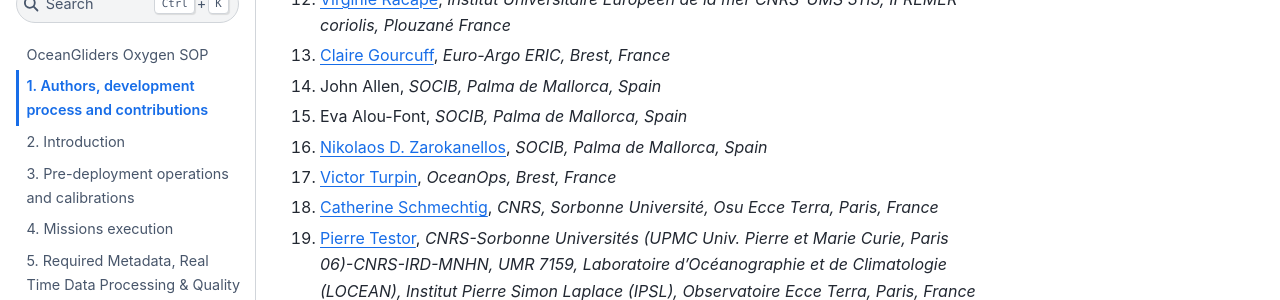
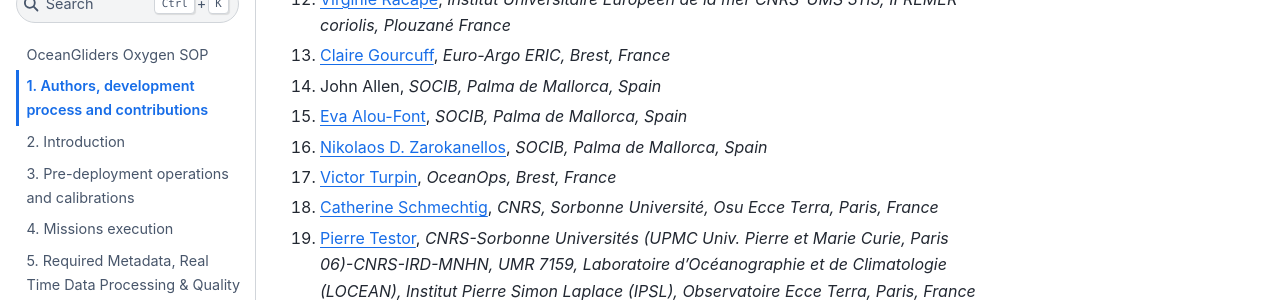
Before and after one commit to OceanGlidersCommunity/Oxygen_SOP, a Jupyter Book: the page built from sections/authors_SOP_development_process.md, in a window 1280 px wide and 900 px high, scrolled down 641 px. Shown: the part 154-454 px from the top of the window. Built offline with Jupyter Book 1.0.4 settings and Sphinx 7.4.7 and the Sphinx Book theme 1.1.4, drawn with Linux system fonts in a browser that asks for light colours; part of the change alters nothing that is shown.

Commit message:
Edit my github page (#147)

```diff
--- a/sections/authors_SOP_development_process.md
+++ b/sections/authors_SOP_development_process.md
@@ -15,7 +15,7 @@
   1. [Virginie Racapé](https://github.com/vracape), *Institut Universitaire Européen de la mer CNRS-UMS 3113, IFREMER-coriolis, Plouzané France*
   1. [Claire Gourcuff](https://github.com/cgourcuf), *Euro-Argo ERIC, Brest, France*
   1. John Allen, *SOCIB, Palma de Mallorca, Spain*
-  1. Eva Alou-Font, *SOCIB, Palma de Mallorca, Spain*
+  1. [Eva Alou-Font](https://github.com/EvaLou), *SOCIB, Palma de Mallorca, Spain*
   1. [Nikolaos D. Zarokanellos](https://github.com/nizaroka), *SOCIB, Palma de Mallorca, Spain*
   1. [Victor Turpin](https://github.com/vturpin), *OceanOps, Brest, France*
   1. [Catherine Schmechtig](https://github.com/catsch), *CNRS, Sorbonne Université, Osu Ecce Terra, Paris, France*
```
